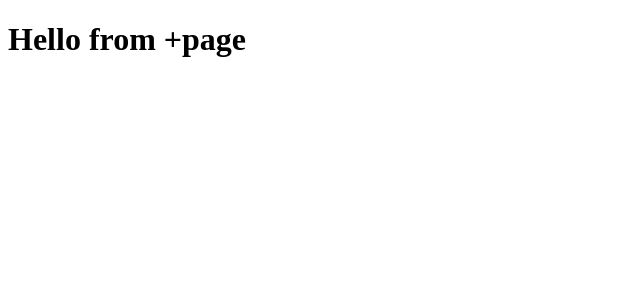
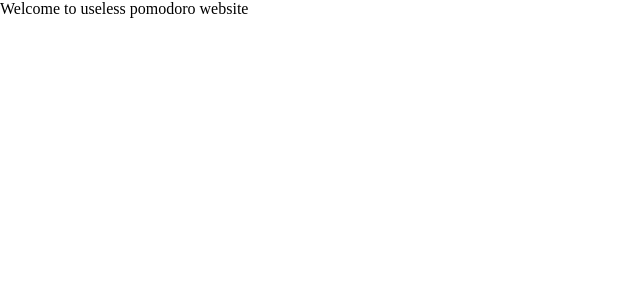
Before and after one commit to Jxl-s/svelte-pomodoro, a SvelteKit app: page / in a window 1280 px wide. Shown: the top 300 px of the page, without its empty margins (0-640 px from the left). Built offline with nearby package versions, Linux system fonts and the light colour scheme.

Commit message:
setup default

```diff
--- /dev/null
+++ b/src/app.css
@@ -0,0 +1,5 @@
+html,
+body {
+	margin: 0;
+	padding: 0;
+}
--- a/src/lib/index.js
+++ /dev/null
@@ -1 +0,0 @@
-// place files you want to import through the `$lib` alias in this folder.
--- /dev/null
+++ b/src/routes/+layout.svelte
@@ -0,0 +1,5 @@
+<script>
+	import '../app.css';
+</script>
+
+<slot />
--- a/src/routes/+page.server.js
+++ /dev/null
@@ -1,3 +0,0 @@
-export async function load() {
-	return { title: 'Hello from +page' };
-}
--- a/src/routes/+page.svelte
+++ b/src/routes/+page.svelte
@@ -1,7 +1,5 @@
 <script>
 	export let data;
-
-	const { title } = data;
 </script>
 
-<h1>{title}</h1>
+<main>Welcome to useless pomodoro website</main>
```
